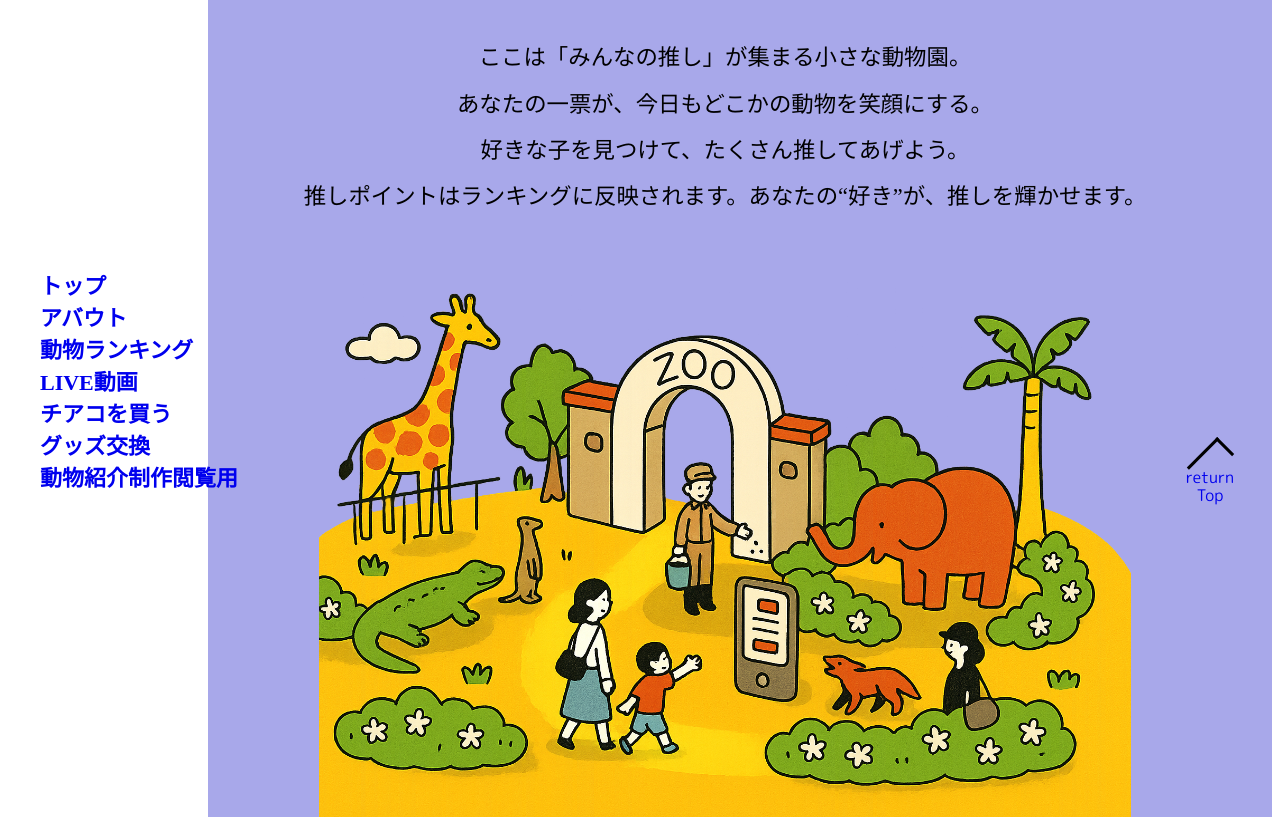
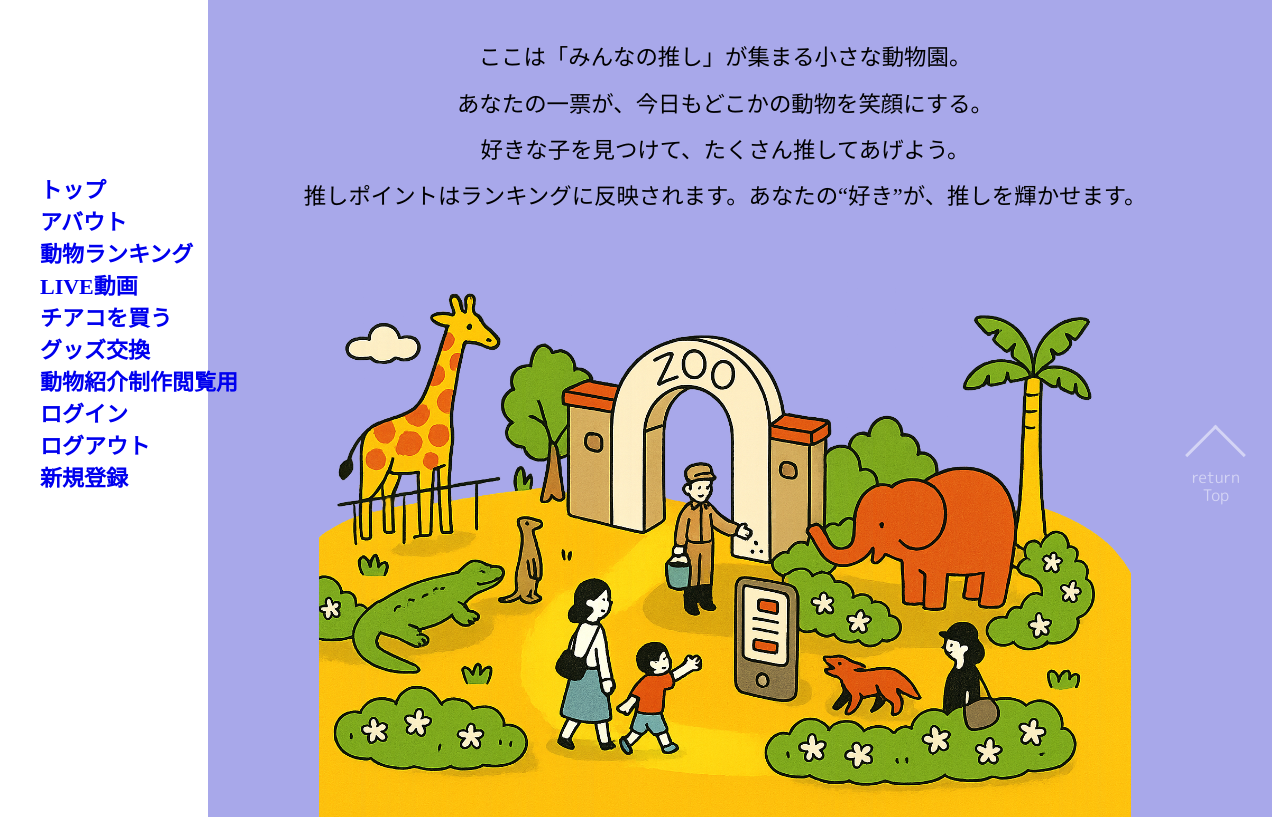
Before and after one commit to muratter93/oshiapp, a Django app: page / in a window 1280 px wide. Shown: the part 236-1053 px from the top of the page. Run offline with Django 5.2, Linux system fonts and the light colour scheme; data that the repository does not hold is empty; some web fonts are replaced.

Commit message:
ログインログアウト新規登録飛ぶリンク貼り付け。

```diff
--- a/common/templates/common/base.html
+++ b/common/templates/common/base.html
@@ -31,6 +31,9 @@
                         <li><a href="{% url 'money:charge' %}">チアコを買う</a></li>
                         <li><a href="{% url 'goods:goods_list' %}">グッズ交換</a></li>
                         <li><a href="/animals/1/">動物紹介制作閲覧用</a></li>
+                        <li><a href="{% url 'accounts:login' %}">ログイン</a></li>
+                        <li><a href="{% url 'accounts:logout' %}">ログアウト</a></li>
+                        <li><a href="{% url 'accounts:signup' %}">新規登録</a></li>
                     </ul>
                 </nav>
             </div>
--- a/static/css/base.css
+++ b/static/css/base.css
@@ -3,7 +3,6 @@
 html {
 	scroll-behavior: smooth;
 }
-
 
 body {
   font-family: 'M PLUS Rounded 1c';
@@ -14,7 +13,6 @@ body {
 /* ーーーーーー */
 /* 共通基本設定 */
 /* ーーーーーー */
-
 
 #main_body {
   margin: 0 auto;
@@ -65,7 +63,6 @@ a:hover img { opacity: 0.4;} */
   /* background-color: rgb(173, 180, 34); */
   width: 200px;
 }
-
 
 nav {
   position: fixed;
@@ -166,8 +163,8 @@ nav ul li a {
 /* 右ページページトップ戻るボタン部分 */
 
 .pagetop {
-    height: 60px;
-    width: 60px;
+  opacity: 0.5;
+  pointer-events: auto;
   position: fixed;
   right: 40px;
   bottom: 60px;
@@ -182,12 +179,13 @@ nav ul li a {
 .pagetop_arrow {
   height: 40px;
   width: 40px;
-    border-top: 3px solid #000;
-    border-right: 3px solid #000;
+  border-top: 3px solid #ffffff;
+  border-right: 3px solid #ffffff;
   transform: translateY(20%) rotate(-45deg);
 }
 
 .pagetop_lang {
+  color: #ffffff;
   text-align: center;
   line-height: 18px;
 }
```
Lines whose indentation alone changed are shown as unchanged.
